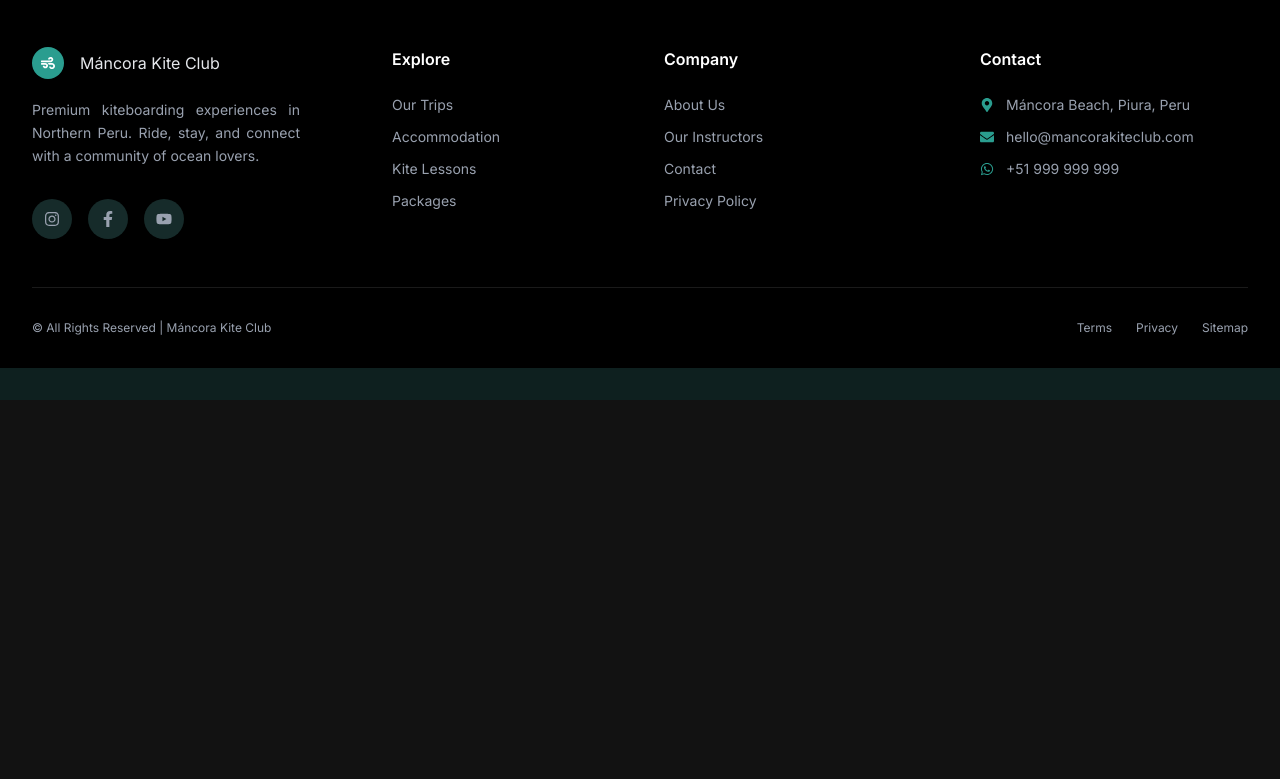
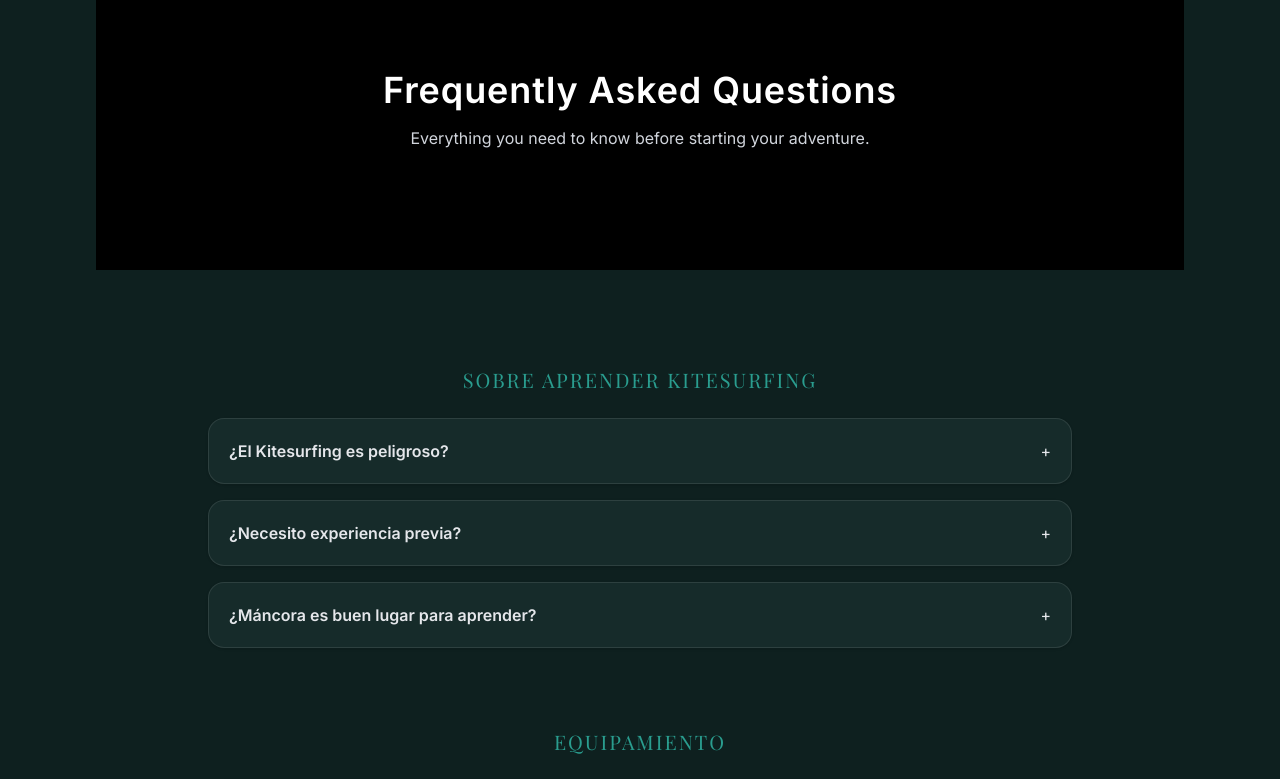
Before and after one commit to mancorakitesurf/mancorakiteclub, a React (Vite) app in the folder client/: page /faq in a window 1280 px wide. Shown: the part 400-1179 px from the top of the page. Before the commit the page ends 800 px from the top, so only its background shows below. Built offline with nearby package versions, Linux system fonts and the light colour scheme; a web font is replaced by a local one.

Commit message:
Avacen del apartado de Faq en Contacto

```diff
--- a/client/src/pages/ContactPage.jsx
+++ b/client/src/pages/ContactPage.jsx
@@ -1,4 +1,5 @@
 import StandardPage from './StandardPage.jsx'
+import FaqList from '../sections/faq/FaqList.jsx'
 import { WHATSAPP_LINK } from '../sections/home/homeContent.js'
 
 function ContactPage() {
@@ -10,7 +11,10 @@ function ContactPage() {
       canonicalPath="/contact"
       hreflang={{ en: '/contact', es: '/esp', default: '/' }}
       cta={{ label: 'WhatsApp', href: WHATSAPP_LINK }}
-    />
+    >
+      <FaqList />
+    </StandardPage>
+
   )
 }
 
--- a/client/src/pages/FaqPage.jsx
+++ b/client/src/pages/FaqPage.jsx
@@ -1,13 +1,20 @@
 import StandardPage from './StandardPage.jsx'
+import FaqHero  from '../sections/faq/faqHero.jsx'
+import FaqList from '../sections/faq/FaqList.jsx'
 
 function FaqPage() {
   return (
     <StandardPage
       title="Mancora Kite Club | FAQ"
-      description="TODO: contenido real"
+      description="Frequently asked questions about kitesurfing lessons, equipment and reservations."
       canonicalPath="/faq"
       hreflang={{ en: '/faq', es: '/faq/esp', default: '/' }}
-    />
+      subtitle="Everything you need to know before starting your adventure."
+    >
+
+      <FaqHero />
+      <FaqList />
+    </StandardPage>
   )
 }
 
--- a/client/src/sections/common/Footer.jsx
+++ b/client/src/sections/common/Footer.jsx
@@ -1,3 +1,4 @@
+import { Link } from 'react-router-dom'
 import {
   FaEnvelope,
   FaFacebookF,
--- /dev/null
+++ b/client/src/sections/faq/FaqHero.jsx
@@ -0,0 +1,21 @@
+import { FaChevronDown, FaWhatsapp } from 'react-icons/fa'
+import { FAQ_HERO_IMAGE } from './faqContent.js'
+
+function FaqHero() {
+  return (
+    <section className="relative flex h-[40vh] items-center justify-center bg-black text-white">
+
+      <div className="text-center">
+        <h1 className="text-4xl font-bold tracking-wide">
+          Frequently Asked Questions
+        </h1>
+        <p className="mt-4 text-gray-300">
+          Everything you need to know before starting your adventure.
+        </p>
+      </div>
+
+    </section>
+  )
+}
+
+export default FaqHero
--- /dev/null
+++ b/client/src/sections/faq/FaqItem.jsx
@@ -0,0 +1,33 @@
+function FaqItem({ question, answer, isOpen, onToggle }) {
+  return (
+    <div className="rounded-2xl border border-white/10 bg-white shadow-sm transition-all dark:bg-surface-dark">
+
+      <button
+        onClick={onToggle}
+        className="flex w-full items-center justify-between p-5 text-left"
+      >
+        <h4 className="font-semibold">{question}</h4>
+
+        <span
+          className={`transition-transform duration-300 ${
+            isOpen ? "rotate-45" : ""
+          }`}
+        >
+          +
+        </span>
+      </button>
+
+      <div
+        className={`overflow-hidden transition-all duration-300 ${
+          isOpen ? "max-h-40 opacity-100 px-5 pb-5" : "max-h-0 opacity-0"
+        }`}
+      >
+        <p className="text-gray-600 dark:text-gray-300">
+          {answer}
+        </p>
+      </div>
+    </div>
+  )
+}
+
+export default FaqItem
--- /dev/null
+++ b/client/src/sections/faq/FaqList.jsx
@@ -0,0 +1,18 @@
+import { FAQ_DATA } from "./faqContent"
+import FaqSection from "./FaqSection"
+
+function FaqList() {
+  return (
+    <main className="mx-auto max-w-4xl space-y-20 px-4 py-24">
+      {FAQ_DATA.map((section, index) => (
+        <FaqSection
+          key={index}
+          category={section.category}
+          questions={section.questions}
+        />
+      ))}
+    </main>
+  )
+}
+
+export default FaqList
--- /dev/null
+++ b/client/src/sections/faq/FaqSection.jsx
@@ -0,0 +1,34 @@
+import { useState } from "react"
+import FaqItem from "./FaqItem"
+
+function FaqSection({ category, questions }) {
+  const [activeIndex, setActiveIndex] = useState(null)
+
+  const handleToggle = (index) => {
+    setActiveIndex(activeIndex === index ? null : index)
+  }
+
+  return (
+    <section className="space-y-6">
+
+      <h3 className="text-center font-display text-xl tracking-widest text-primary uppercase">
+        {category}
+      </h3>
+
+      <div className="space-y-4">
+        {questions.map((item, index) => (
+          <FaqItem
+            key={index}
+            question={item.question}
+            answer={item.answer}
+            isOpen={activeIndex === index}
+            onToggle={() => handleToggle(index)}
+          />
+        ))}
+      </div>
+
+    </section>
+  )
+}
+
+export default FaqSection
--- /dev/null
+++ b/client/src/sections/faq/faqContent.js
@@ -0,0 +1,55 @@
+import heroImage from '../../assets/imagenes-home/posicion5.jpg'
+
+export const FAQ_HERO_IMAGE = heroImage
+export const FAQ_DATA = [
+  {
+    category: "Sobre Aprender Kitesurfing",
+    questions: [
+      {
+        question: "¿El Kitesurfing es peligroso?",
+        answer:
+          "Con el equipo adecuado, instructores certificados y protocolos de seguridad, el kitesurf es un deporte muy seguro. En Mancora Kite Club priorizamos la seguridad en cada sesión."
+      },
+      {
+        question: "¿Necesito experiencia previa?",
+        answer:
+          "No. Nuestros cursos están diseñados para principiantes absolutos y progresión avanzada."
+      },
+      {
+        question: "¿Máncora es buen lugar para aprender?",
+        answer:
+          "Sí. Máncora ofrece viento constante, aguas amplias y condiciones ideales para progresar rápidamente."
+      }
+    ]
+  },
+  {
+    category: "Equipamiento",
+    questions: [
+      {
+        question: "¿El equipo está incluido en el curso?",
+        answer:
+          "Sí. Todo el equipo profesional está incluido: kite, arnés, tabla, casco y chaleco."
+      },
+      {
+        question: "¿Qué marcas utilizan?",
+        answer:
+          "Trabajamos con marcas premium reconocidas internacionalmente."
+      }
+    ]
+  },
+  {
+    category: "Reservas y Pagos",
+    questions: [
+      {
+        question: "¿Cómo puedo reservar?",
+        answer:
+          "Puedes reservar directamente desde nuestra web o contactarnos por WhatsApp."
+      },
+      {
+        question: "¿Qué métodos de pago aceptan?",
+        answer:
+          "Aceptamos tarjetas, transferencias bancarias y pagos internacionales."
+      }
+    ]
+  }
+]
```
